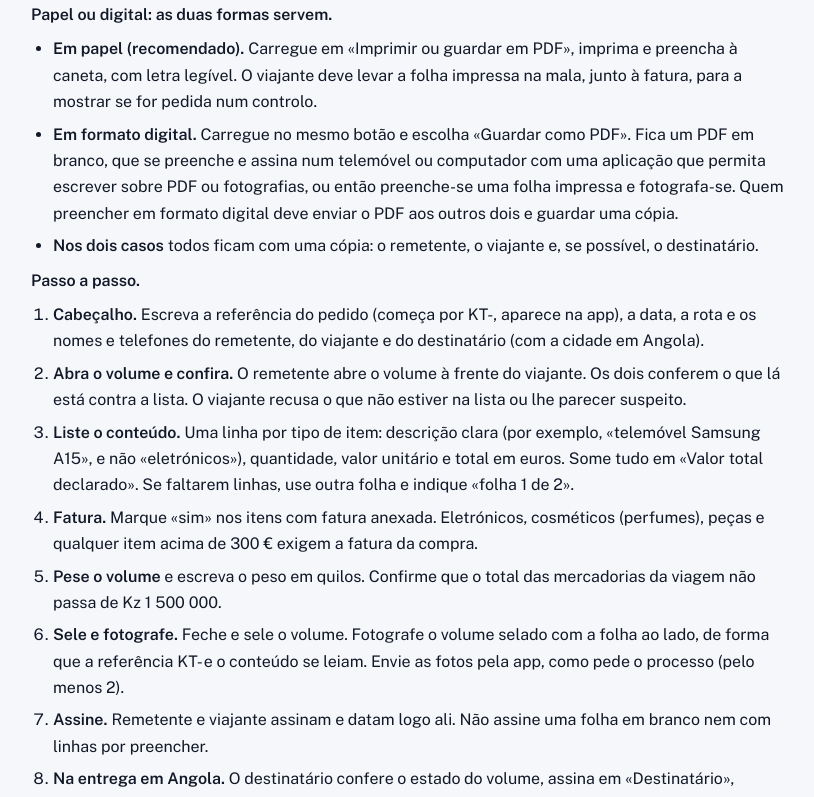
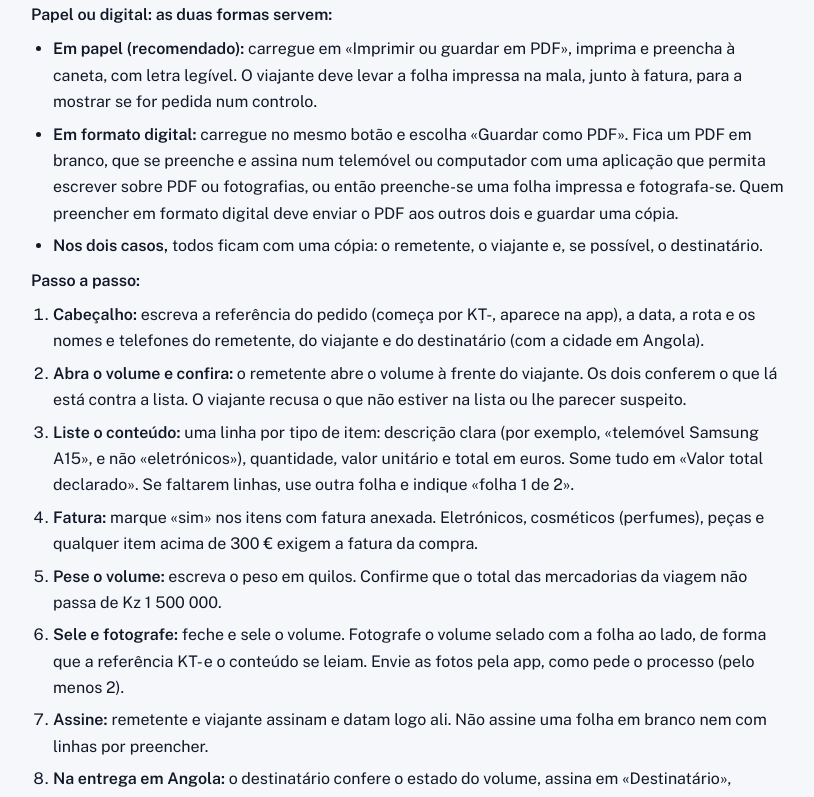
Before and after one commit to DerbyCndd/kamba-traz, a Next.js app: page /declaracao in a window 1280 px wide. Shown: the part 420-1217 px from the top of the page, without its empty margins (89-903 px from the left). Built offline with nearby package versions, Linux system fonts and the light colour scheme; no server answers.

Commit message:
Declaração de conteúdo: títulos das instruções com dois pontos, para ler melhor
Co-Authored-By: Claude Sonnet 5.5 <noreply@anthropic.com>

```diff
--- a/src/app/declaracao/page.tsx
+++ b/src/app/declaracao/page.tsx
@@ -17,28 +17,28 @@ export default function DeclaracaoPage() {
 
       <div className="noprint">
         <h3>Como usar esta folha</h3>
-        <p><b>Quando.</b> No momento em que o remetente entrega o volume ao viajante, com os dois presentes. É uma folha por volume: se o viajante leva dois volumes do mesmo remetente, são duas folhas.</p>
+        <p><b>Quando usar:</b> no momento em que o remetente entrega o volume ao viajante, com os dois presentes. É uma folha por volume: se o viajante leva dois volumes do mesmo remetente, são duas folhas.</p>
 
-        <p><b>Papel ou digital: as duas formas servem.</b></p>
+        <p><b>Papel ou digital: as duas formas servem:</b></p>
         <ul>
-          <li><b>Em papel (recomendado).</b> Carregue em «Imprimir ou guardar em PDF», imprima e preencha à caneta, com letra legível. O viajante deve levar a folha impressa na mala, junto à fatura, para a mostrar se for pedida num controlo.</li>
-          <li><b>Em formato digital.</b> Carregue no mesmo botão e escolha «Guardar como PDF». Fica um PDF em branco, que se preenche e assina num telemóvel ou computador com uma aplicação que permita escrever sobre PDF ou fotografias, ou então preenche-se uma folha impressa e fotografa-se. Quem preencher em formato digital deve enviar o PDF aos outros dois e guardar uma cópia.</li>
-          <li><b>Nos dois casos</b> todos ficam com uma cópia: o remetente, o viajante e, se possível, o destinatário.</li>
+          <li><b>Em papel (recomendado):</b> carregue em «Imprimir ou guardar em PDF», imprima e preencha à caneta, com letra legível. O viajante deve levar a folha impressa na mala, junto à fatura, para a mostrar se for pedida num controlo.</li>
+          <li><b>Em formato digital:</b> carregue no mesmo botão e escolha «Guardar como PDF». Fica um PDF em branco, que se preenche e assina num telemóvel ou computador com uma aplicação que permita escrever sobre PDF ou fotografias, ou então preenche-se uma folha impressa e fotografa-se. Quem preencher em formato digital deve enviar o PDF aos outros dois e guardar uma cópia.</li>
+          <li><b>Nos dois casos,</b> todos ficam com uma cópia: o remetente, o viajante e, se possível, o destinatário.</li>
         </ul>
 
-        <p><b>Passo a passo.</b></p>
+        <p><b>Passo a passo:</b></p>
         <ol>
-          <li><b>Cabeçalho.</b> Escreva a referência do pedido (começa por KT-, aparece na app), a data, a rota e os nomes e telefones do remetente, do viajante e do destinatário (com a cidade em Angola).</li>
-          <li><b>Abra o volume e confira.</b> O remetente abre o volume à frente do viajante. Os dois conferem o que lá está contra a lista. O viajante recusa o que não estiver na lista ou lhe parecer suspeito.</li>
-          <li><b>Liste o conteúdo.</b> Uma linha por tipo de item: descrição clara (por exemplo, «telemóvel Samsung A15», e não «eletrónicos»), quantidade, valor unitário e total em euros. Some tudo em «Valor total declarado». Se faltarem linhas, use outra folha e indique «folha 1 de 2».</li>
-          <li><b>Fatura.</b> Marque «sim» nos itens com fatura anexada. Eletrónicos, cosméticos (perfumes), peças e qualquer item acima de 300 € exigem a fatura da compra.</li>
-          <li><b>Pese o volume</b> e escreva o peso em quilos. Confirme que o total das mercadorias da viagem não passa de Kz 1 500 000.</li>
-          <li><b>Sele e fotografe.</b> Feche e sele o volume. Fotografe o volume selado com a folha ao lado, de forma que a referência KT- e o conteúdo se leiam. Envie as fotos pela app, como pede o processo (pelo menos 2).</li>
-          <li><b>Assine.</b> Remetente e viajante assinam e datam logo ali. Não assine uma folha em branco nem com linhas por preencher.</li>
-          <li><b>Na entrega em Angola.</b> O destinatário confere o estado do volume, assina em «Destinatário», escreve a data e o estado, e só então dá o código de entrega ao viajante.</li>
+          <li><b>Cabeçalho:</b> escreva a referência do pedido (começa por KT-, aparece na app), a data, a rota e os nomes e telefones do remetente, do viajante e do destinatário (com a cidade em Angola).</li>
+          <li><b>Abra o volume e confira:</b> o remetente abre o volume à frente do viajante. Os dois conferem o que lá está contra a lista. O viajante recusa o que não estiver na lista ou lhe parecer suspeito.</li>
+          <li><b>Liste o conteúdo:</b> uma linha por tipo de item: descrição clara (por exemplo, «telemóvel Samsung A15», e não «eletrónicos»), quantidade, valor unitário e total em euros. Some tudo em «Valor total declarado». Se faltarem linhas, use outra folha e indique «folha 1 de 2».</li>
+          <li><b>Fatura:</b> marque «sim» nos itens com fatura anexada. Eletrónicos, cosméticos (perfumes), peças e qualquer item acima de 300 € exigem a fatura da compra.</li>
+          <li><b>Pese o volume:</b> escreva o peso em quilos. Confirme que o total das mercadorias da viagem não passa de Kz 1 500 000.</li>
+          <li><b>Sele e fotografe:</b> feche e sele o volume. Fotografe o volume selado com a folha ao lado, de forma que a referência KT- e o conteúdo se leiam. Envie as fotos pela app, como pede o processo (pelo menos 2).</li>
+          <li><b>Assine:</b> remetente e viajante assinam e datam logo ali. Não assine uma folha em branco nem com linhas por preencher.</li>
+          <li><b>Na entrega em Angola:</b> o destinatário confere o estado do volume, assina em «Destinatário», escreve a data e o estado, e só então dá o código de entrega ao viajante.</li>
         </ol>
 
-        <p><b>Conselhos.</b></p>
+        <p><b>Conselhos:</b></p>
         <ul>
           <li>Declare o valor real. Uma declaração falsa ou incompleta é responsabilidade do remetente.</li>
           <li>Não escreva nada que a lista de proibidos não permita (ver <Link href="/regras">as regras</Link>). Se o remetente não quiser abrir o volume ou mostrar o que leva, o viajante não deve aceitar.</li>
```
